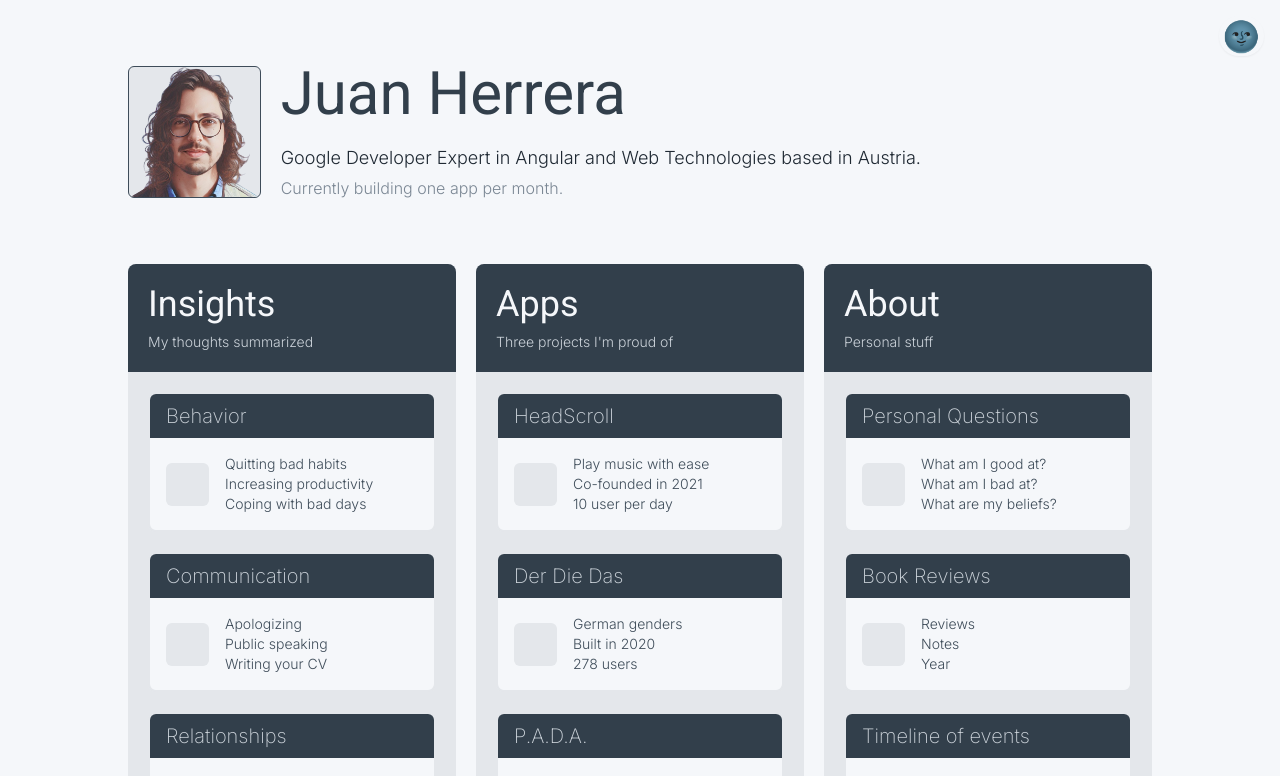
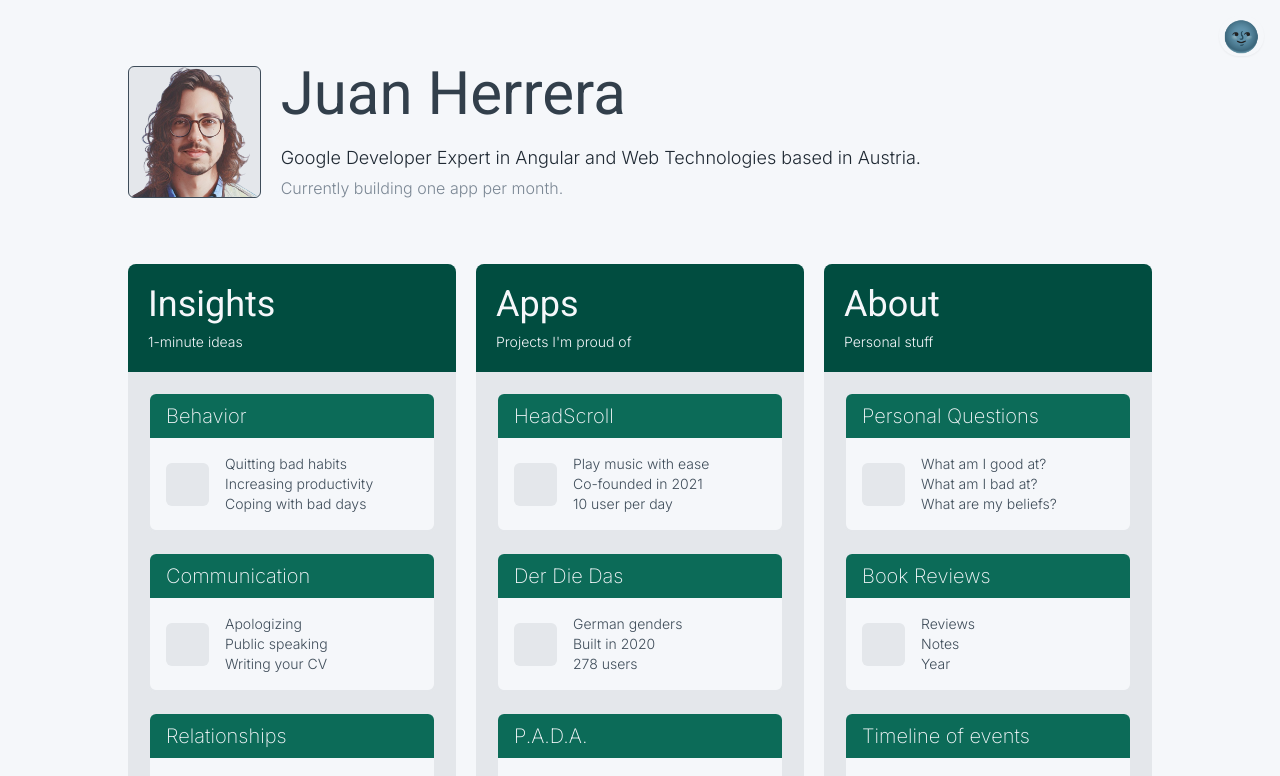
Before and after one commit to jdjuan/jdjuan.io, a Next.js app: page / in a window 1280 px wide. Shown: the top 776 px of the page. Built offline with nearby package versions, Linux system fonts and the light colour scheme; what tailwindcss-debug-screens would draw is missing.

Commit message:
add color green

```diff
--- a/components/highlight-block.tsx
+++ b/components/highlight-block.tsx
@@ -7,9 +7,9 @@ const HighlightBlock = ({ highlighBlock }: Props) => {
   return (
     <div>
       <Link passHref={isExternalLink} target={isExternalLink ? "_blank" : "_self"} href={link}>
-        <div className='bordder box-border grid max-w-xs grid-cols-12 items-center gap-3 rounded-lg border-2 border-neutral-100 bg-neutral-50 hover:border-neutral-900 dark:border-slate-700 dark:bg-slate-800 hover:dark:border-slate-50 sm:gap-4'>
+        <div className='bordder box-border grid max-w-xs grid-cols-12 items-center gap-3 rounded-lg border-2 border-neutral-100 bg-neutral-50 hover:scale-105 hover:border-neutral-700 dark:border-slate-700 dark:bg-slate-800 hover:dark:border-slate-50 sm:gap-4'>
           {/* HIGHLIGHT TITLE */}
-          <h3 className='col-span-full rounded-t-md bg-neutral-800 px-3 py-1.5 text-lg font-extralight text-neutral-200 dark:bg-slate-900 dark:text-slate-300 sm:px-4 sm:py-2 md:text-xl'>
+          <h3 className='col-span-full rounded-t-md bg-teal-800 px-3 py-1.5 text-lg font-extralight text-neutral-50 dark:bg-slate-900 dark:text-slate-300 sm:px-4 sm:py-2 md:text-xl'>
             {title}
           </h3>
           {/* HIGHLIGHT ICON */}
--- a/components/intro.tsx
+++ b/components/intro.tsx
@@ -7,7 +7,9 @@ const Intro = () => {
   const { isDarkMode } = useDarkMode();
   const [photo, setPhoto] = useState<StaticImageData>(lightPhoto);
   useEffect(() => {
-    setPhoto(isDarkMode ? darkPhoto : lightPhoto);
+    setTimeout(() => {
+      setPhoto(isDarkMode ? darkPhoto : lightPhoto);
+    }, 200);
   }, [isDarkMode]);
   return (
     <div>
--- a/components/main-layout.tsx
+++ b/components/main-layout.tsx
@@ -12,10 +12,14 @@ export default function MainLayout({ children }: Props) {
   const [darkModeEmoji, setDarkModeEmoji] = useState<string>();
   useEffect(() => {
     if (isDarkMode) {
-      setDarkModeEmoji("🌝");
+      setTimeout(() => {
+        setDarkModeEmoji("🌝");
+      }, 200);
       document.documentElement.classList.add("dark");
     } else {
-      setDarkModeEmoji("🌚");
+      setTimeout(() => {
+        setDarkModeEmoji("🌚");
+      }, 200);
       document.documentElement.classList.remove("dark");
     }
   }, [isDarkMode]);
@@ -33,7 +37,7 @@ export default function MainLayout({ children }: Props) {
         <div className='p-6 sm:p-12 md:p-16 lg:mx-auto lg:max-w-6xl'>
           <button
             onClick={toggle}
-            className='absolute top-4 right-4 rounded-full p-0.5 px-1 text-3xl shadow-sm hover:scale-125  dark:bg-slate-700 '
+            className='absolute top-4 right-4 rounded-full p-0.5 px-1 text-3xl shadow-sm dark:bg-slate-700 '
           >
             {darkModeEmoji}
           </button>
--- a/components/question-sheet.tsx
+++ b/components/question-sheet.tsx
@@ -16,11 +16,11 @@ const QuestionSheet = ({ questionSheet }: Props) => {
           <div className='grid max-w-5xl gap-4 md:grid-cols-2 md:gap-6'>
             {questionSheet.items.map((item) => (
               <div
-                className='max-w-lg rounded-md bg-neutral-100 p-4 dark:bg-slate-900 md:p-5 md:pt-4 lg:p-6 lg:pt-5'
+                className='max-w-lg rounded-bl-2xl rounded-br-2xl border-t-8 border-teal-800 bg-neutral-100 p-4 pt-2 dark:bg-slate-900 md:p-5 md:pt-3 lg:p-6 lg:pt-4'
                 key={item.question}
               >
                 {/* QUESTION */}
-                <h2 className='mb-2 text-xl font-medium text-neutral-900 dark:text-slate-200 md:text-2xl'>
+                <h2 className='mb-2 inline-block text-xl font-medium text-neutral-900 dark:text-slate-200 md:text-2xl'>
                   {item.question}
                 </h2>
                 {/* ANSWER */}
--- a/content/highlights.content.ts
+++ b/content/highlights.content.ts
@@ -3,7 +3,7 @@ import { Highlight } from "../models/highlights.interface";
 export const highlights: Highlight[] = [
   {
     title: "Insights",
-    description: "My thoughts summarized",
+    description: "1-minute ideas",
     items: [
       {
         title: "Behavior",
@@ -29,7 +29,7 @@ export const highlights: Highlight[] = [
   },
   {
     title: "Apps",
-    description: "Three projects I'm proud of",
+    description: "Projects I'm proud of",
     items: [
       {
         title: "HeadScroll",
--- a/package.json
+++ b/package.json
@@ -3,7 +3,7 @@
   "version": "0.1.0",
   "private": true,
   "scripts": {
-    "dev": "next dev -p 1235",
+    "dev": "next dev",
     "build": "next build",
     "start": "next start",
     "lint": "next lint"
--- a/pages/books.tsx
+++ b/pages/books.tsx
@@ -21,12 +21,13 @@ export const Books: NextPageWithLayout = () => {
             href={link}
             key={title}
             target='_blank'
-            className='border-transparent relative box-border flex max-w-sm cursor-pointer rounded-xl
-            border-2 border-slate-50 bg-neutral-100 p-4 hover:border-neutral-600 dark:border-slate-800 dark:bg-slate-900 hover:dark:border-slate-50 sm:max-w-lg sm:p-5 lg:max-w-full'
+            className='border-transparent relative box-border flex  max-w-sm cursor-pointer
+            rounded-bl-2xl rounded-br-2xl border-t-8 border-teal-800 bg-neutral-100
+            p-4 hover:scale-105 dark:rounded-2xl dark:border-t-0 dark:bg-slate-900  sm:max-w-lg sm:p-5 lg:max-w-full'
           >
             {/* RATING */}
-            <div className='absolute -top-3 -left-3 w-12'>
-              <p className='flex aspect-square items-center justify-center rounded-lg border-2 border-neutral-900 bg-slate-50 text-base font-medium text-neutral-900 dark:border-slate-100 dark:bg-slate-800 dark:text-slate-50  '>
+            <div className='absolute top-3 right-3 w-12'>
+              <p className='flex aspect-square items-center justify-center rounded-lg border-2 border-teal-900 bg-neutral-50 text-base font-medium  text-neutral-900 dark:border-teal-500 dark:bg-slate-800 dark:text-slate-50 '>
                 {rating}/5
               </p>
             </div>
@@ -41,14 +42,14 @@ export const Books: NextPageWithLayout = () => {
             {/* CONTENT */}
             <div>
               {/* META DATA */}
-              <div className='mb-4 font-light'>
-                <p
-                  className={cx("-mt-1 w-fit font-headline text-lg capitalize dark:text-slate-100 sm:text-2xl", {
+              <div className='mb-4 pr-12 font-light'>
+                <h3
+                  className={cx("-mt-1 font-headline text-lg capitalize dark:text-slate-100 sm:text-2xl ", {
                     "mb-7": !isTitleShort(title) && !!comment,
                   })}
                 >
                   {title}
-                </p>
+                </h3>
                 {(isTitleShort(title) || !comment) && (
                   <>
                     <p className='text-sm capitalize dark:text-slate-400 sm:text-base'>{author}</p>
--- a/pages/index.tsx
+++ b/pages/index.tsx
@@ -14,9 +14,9 @@ export const Home: NextPageWithLayout = () => {
       <div className='grid gap-10 md:grid-cols-2 md:gap-6 lg:grid-cols-3 lg:gap-5'>
         {highlights.map((highlight) => (
           <div className='max-w-sm rounded-lg bg-neutral-100 dark:bg-slate-700' key={highlight.title}>
-            <div className='rounded-t-lg bg-neutral-800 p-3 px-4 text-neutral-50 dark:bg-slate-900 md:p-5'>
+            <div className='rounded-t-lg bg-teal-900 p-3 px-4 text-neutral-50 dark:bg-slate-900 md:p-5'>
               <h2 className='mb-0.5 font-headline text-2xl sm:mb-2 md:text-3xl lg:text-4xl'>{highlight.title}</h2>
-              <p className='text-sm font-light text-neutral-200 dark:text-slate-400'>{highlight.description}</p>
+              <p className='text-sm font-light text-neutral-50 dark:text-slate-400'>{highlight.description}</p>
             </div>
             {/* HIGHLIGHTS GRID */}
             <div className='grid gap-4 p-4 md:gap-5 md:p-5'>
--- a/pages/timeline.tsx
+++ b/pages/timeline.tsx
@@ -73,7 +73,7 @@ const Timeline = () => {
         </div>
         {/* HIGHLIGHTS */}
         {selectedYearTimeline !== undefined && (
-          <div className='self-start rounded-md bg-neutral-100 p-5 pt-4 dark:bg-slate-900 md:p-7 md:pt-6'>
+          <div className='self-start rounded-bl-2xl rounded-br-2xl border-t-8 border-teal-800 bg-neutral-100 p-5 pt-4 dark:bg-slate-900 md:p-7 md:pt-6'>
             <div className='mb-3 text-lg font-medium text-neutral-900 dark:text-slate-200 sm:mb-4 sm:text-xl lg:mb-5 lg:text-2xl'>
               When I was {selectedYearTimeline?.year + 1 || 0}
             </div>
--- a/styles/globals.css
+++ b/styles/globals.css
@@ -3,7 +3,7 @@
 @tailwind utilities;
 
 * {
-  transition-property: background-color, color;
-  transition-duration: 1s;
+  transition-property: transform, background-color, transform;
+  transition-duration: 200ms;
   transition-timing-function: ease-in-out;
 }
```
